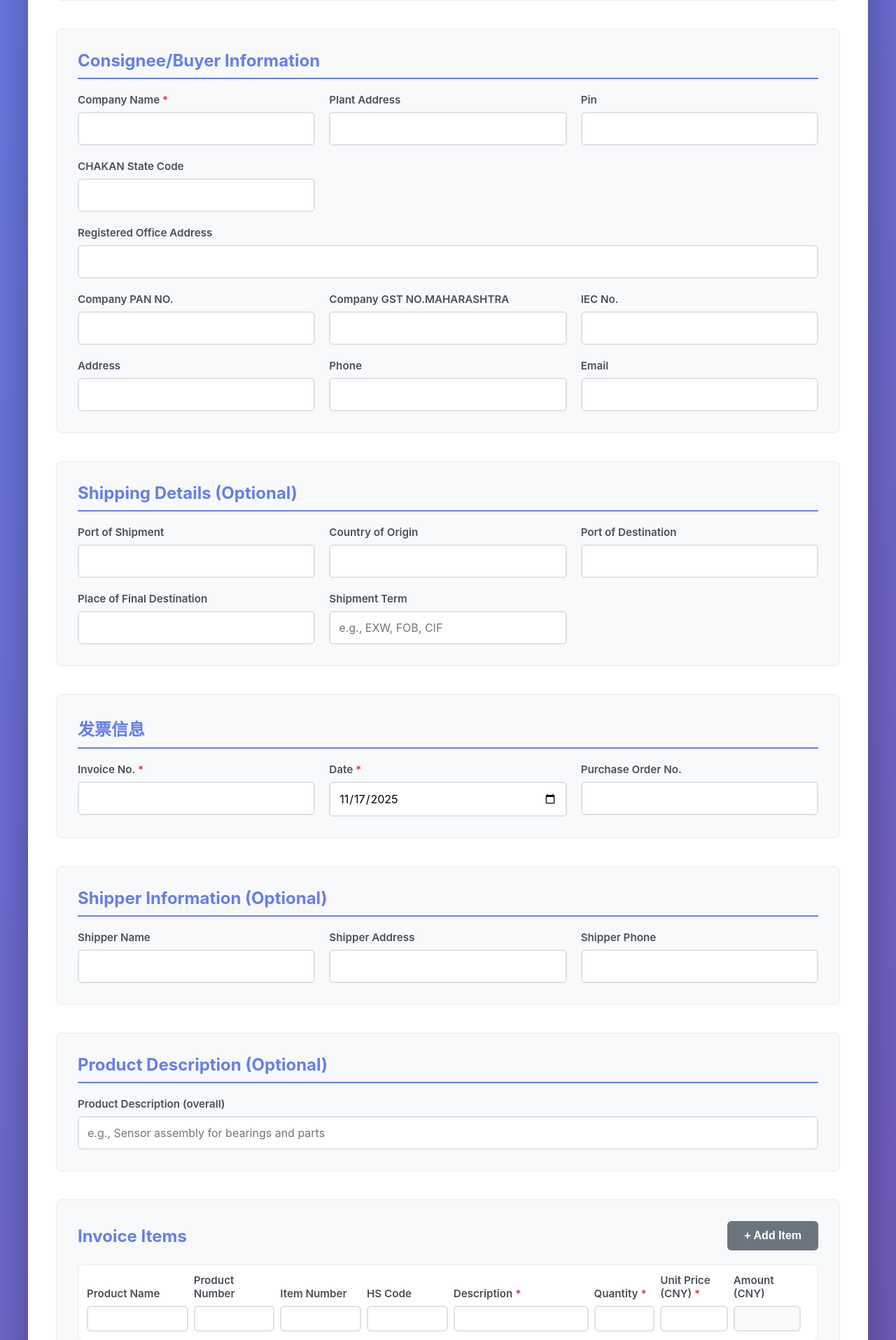
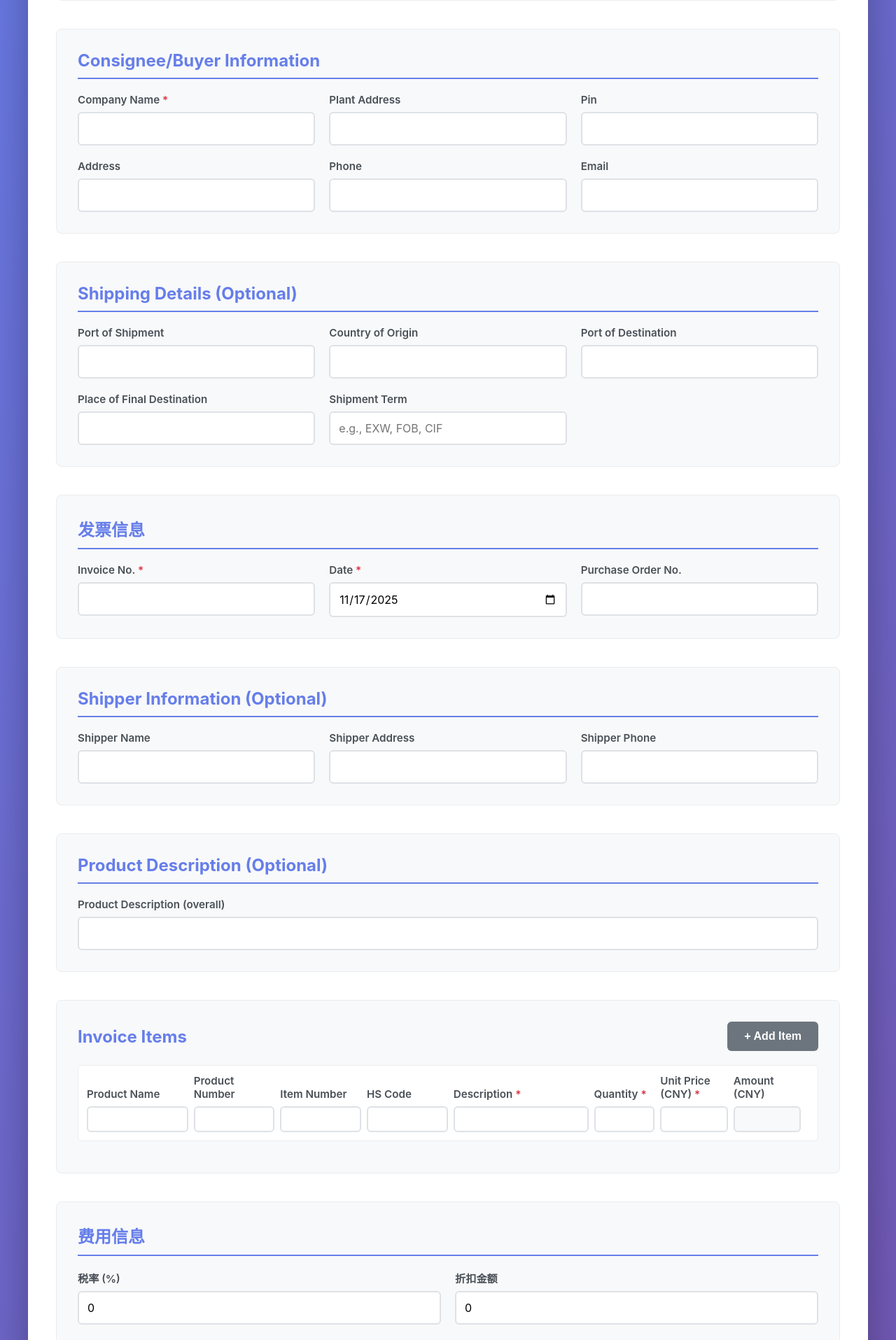
Before and after one commit to YILIU6161/Receipt, a Flask app: page / in a window 1280 px wide. Shown: the part 666-2581 px from the top of the page at 70% size. Run offline with Flask 3, Linux system fonts and the light colour scheme.

Commit message:
update from Cursor

```diff
--- a/app.py
+++ b/app.py
@@ -122,11 +122,6 @@
             'email': data.get('customer_email', ''),
             'plant_address': data.get('plant_address', ''),
             'pin': data.get('pin', ''),
-            'state_code': data.get('state_code', ''),
-            'registered_address': data.get('registered_address', ''),
-            'pan_no': data.get('pan_no', ''),
-            'gst_no': data.get('gst_no', ''),
-            'iec_no': data.get('iec_no', ''),
             'other': data.get('customer_other', '')
         }
 
--- a/templates/index.html
+++ b/templates/index.html
@@ -58,26 +58,6 @@
                     <div class="form-group">
                         <label for="pin">Pin</label>
                         <input type="text" id="pin" name="pin">
-                    </div>
-                    <div class="form-group">
-                        <label for="state_code">CHAKAN State Code</label>
-                        <input type="text" id="state_code" name="state_code">
-                    </div>
-                    <div class="form-group full-width">
-                        <label for="registered_address">Registered Office Address</label>
-                        <input type="text" id="registered_address" name="registered_address">
-                    </div>
-                    <div class="form-group">
-                        <label for="pan_no">Company PAN NO.</label>
-                        <input type="text" id="pan_no" name="pan_no">
-                    </div>
-                    <div class="form-group">
-                        <label for="gst_no">Company GST NO.MAHARASHTRA</label>
-                        <input type="text" id="gst_no" name="gst_no">
-                    </div>
-                    <div class="form-group">
-                        <label for="iec_no">IEC No.</label>
-                        <input type="text" id="iec_no" name="iec_no">
                     </div>
                     <div class="form-group">
                         <label for="customer_address">Address</label>
@@ -164,7 +144,7 @@
                 <h2>Product Description (Optional)</h2>
                 <div class="form-group">
                     <label for="product_description">Product Description (overall)</label>
-                    <input type="text" id="product_description" name="product_description" placeholder="e.g., Sensor assembly for bearings and parts">
+                    <input type="text" id="product_description" name="product_description">
                 </div>
             </section>
 
```
Also changed, not shown: invoice_generator.py (+0 -25 lines).
